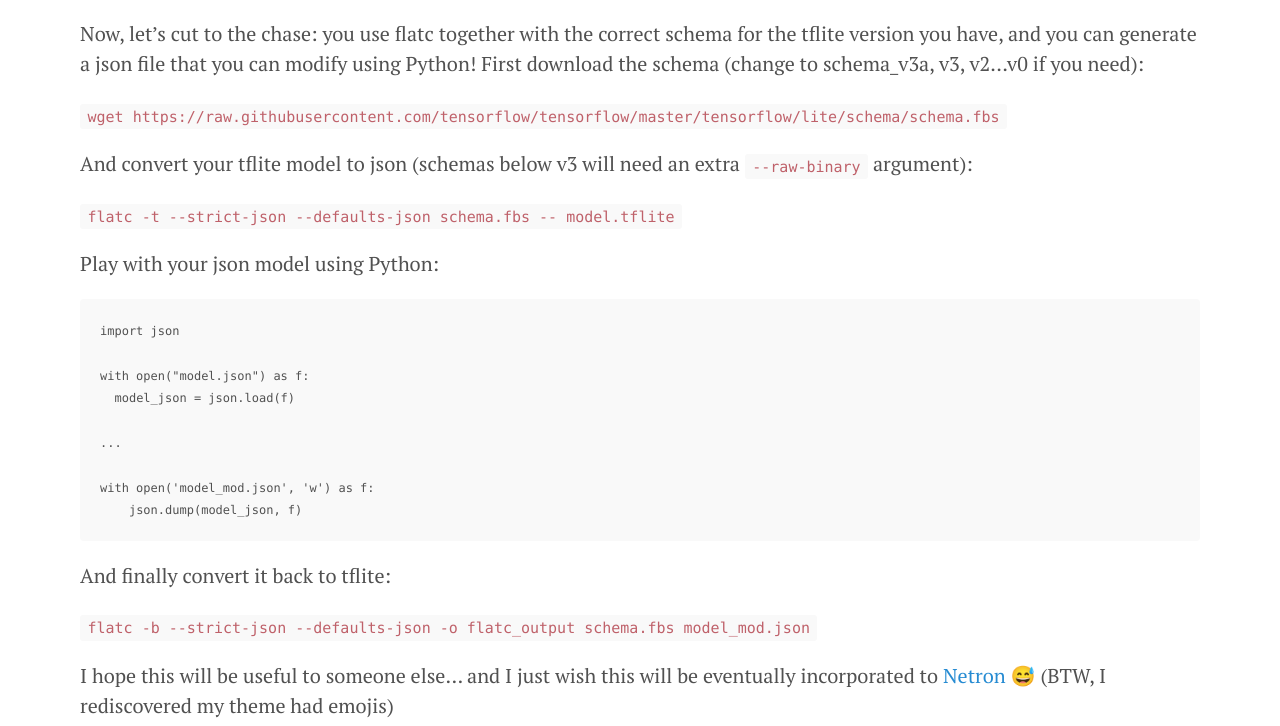
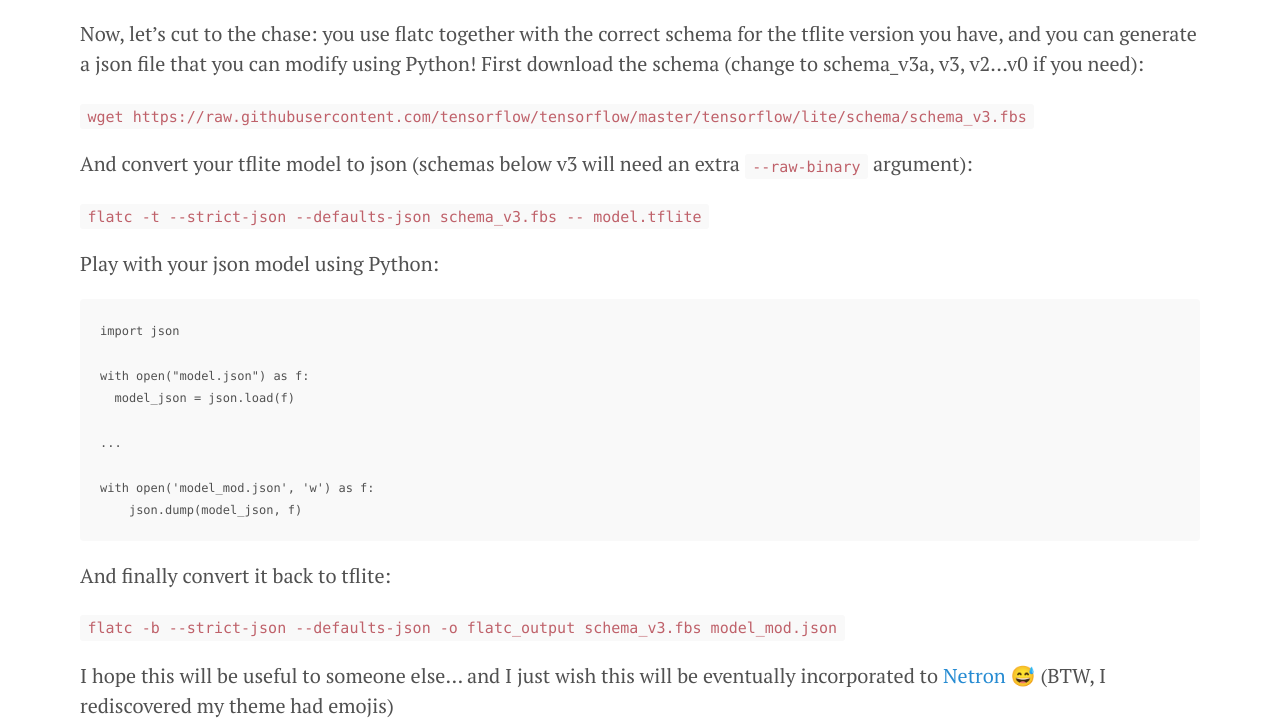
Before and after one commit to ricardodeazambuja/ricardodeazambuja.github.io, a Jekyll site: the page built from _posts/2021-05-24-tflite-flatbuffers.md, in a window 1280 px wide. Shown: the part 633-1359 px from the top of the page. Built offline with Jekyll 4.4.1, drawn with Linux system fonts in a browser that asks for light colours; emoji names are drawn with the system emoji font.

Commit message:
Small fixes after I fixed a bug in the json float2string

````diff
--- a/_posts/2021-05-24-tflite-flatbuffers.md
+++ b/_posts/2021-05-24-tflite-flatbuffers.md
@@ -14,15 +14,15 @@ I may write another post in the near future about this, but for now it will be y
 
 I found [an amazing blog(?) post](https://towardsdatascience.com/hacking-google-coral-edge-tpu-motion-blur-and-lanczos-resize-9b60ebfaa552) (just open using a incognito / private tab if medium tells you can't read it) where the author (Vadim) dissects a tflite model and even changes its behaviour! Everything I would expect to learn from... Google!!!
 
-To start with, you need flatc, but, afaik, it's not available anywhere as an executable and you need to compile it yourself. Not the hardest thing, but annoying anyway. To solve this problem, I compiled it (Linux, x86_64) and put it [here](https://github.com/ricardodeazambuja/flatbuffers/releases/tag/v2.0.0).
+To start with, you need flatc, but, afaik, it's not available anywhere as an executable and you need to compile it yourself. Not the hardest thing, but annoying anyway. To solve this problem, I compiled it (Linux, x86_64) and put it [here](https://github.com/ricardodeazambuja/flatbuffers/releases/tag/v2.0.1a).
 
 Now, let's cut to the chase: you use flatc together with the correct schema for the tflite version you have, and you can generate a json file that you can modify using Python! First download the schema (change to schema_v3a, v3, v2...v0 if you need):
 
-```wget https://raw.githubusercontent.com/tensorflow/tensorflow/master/tensorflow/lite/schema/schema.fbs```
+```wget https://raw.githubusercontent.com/tensorflow/tensorflow/master/tensorflow/lite/schema/schema_v3.fbs```
 
 And convert your tflite model to json (schemas below v3 will need an extra ```--raw-binary``` argument):
 
-```flatc -t  --strict-json --defaults-json schema.fbs -- model.tflite```
+```flatc -t  --strict-json --defaults-json schema_v3.fbs -- model.tflite```
 
 Play with your json model using Python:
 ```
@@ -39,7 +39,7 @@ with open('model_mod.json', 'w') as f:
 
 And finally convert it back to tflite:
 
-```flatc -b --strict-json --defaults-json -o flatc_output schema.fbs model_mod.json```
+```flatc -b --strict-json --defaults-json -o flatc_output schema_v3.fbs model_mod.json```
 
 I hope this will be useful to someone else... and I just wish this will be eventually incorporated to [Netron](https://github.com/lutzroeder/netron) :sweat_smile:
 (BTW, I rediscovered my theme had emojis)
````
